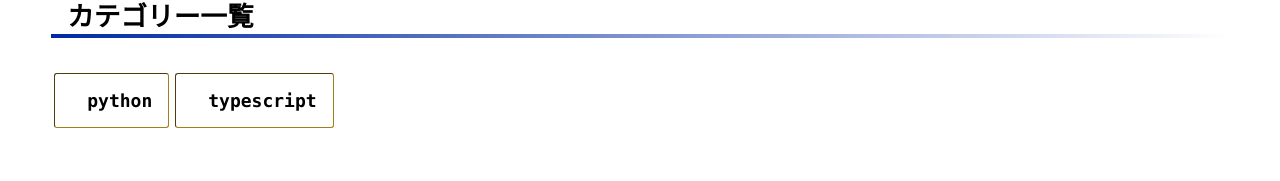
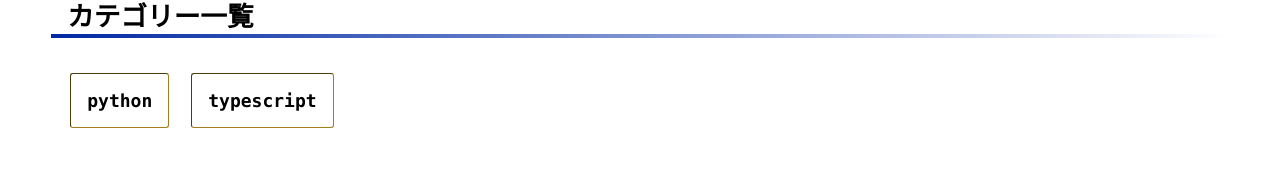
Before and after one commit to OdenCraftsman/odenworkshop, a Next.js app: page / in a window 1280 px wide. Shown: the part 282-463 px from the top of the page. Built offline with nearby package versions, Linux system fonts and the light colour scheme; a small style sheet from the web is missing.

Commit message:
add solve bug about list button

```diff
--- a/src/components/categoryListComponent.tsx
+++ b/src/components/categoryListComponent.tsx
@@ -11,9 +11,11 @@ export default function CategoryListComponent({
     <>
       <li className={styles.list}>
         {categoryList.map((category, index) => (
-          <ul key={index}>
-            <Link href={`/${category}`}>{category}</Link>
-          </ul>
+          <Link href={`/${category}`}>
+            <ul key={index}>
+              {category}
+            </ul>
+          </Link>
         ))}
       </li>
     </>
--- a/src/styles/categoryList.module.css
+++ b/src/styles/categoryList.module.css
@@ -29,6 +29,7 @@
     color: var(--black);
     font-size: large;
     font-weight: bolder;
+    display: block;
 }
 .list a:link {
     color: var(--black);
```
Also changed, not shown: src/components/postsList.tsx (+5 -3 lines).
